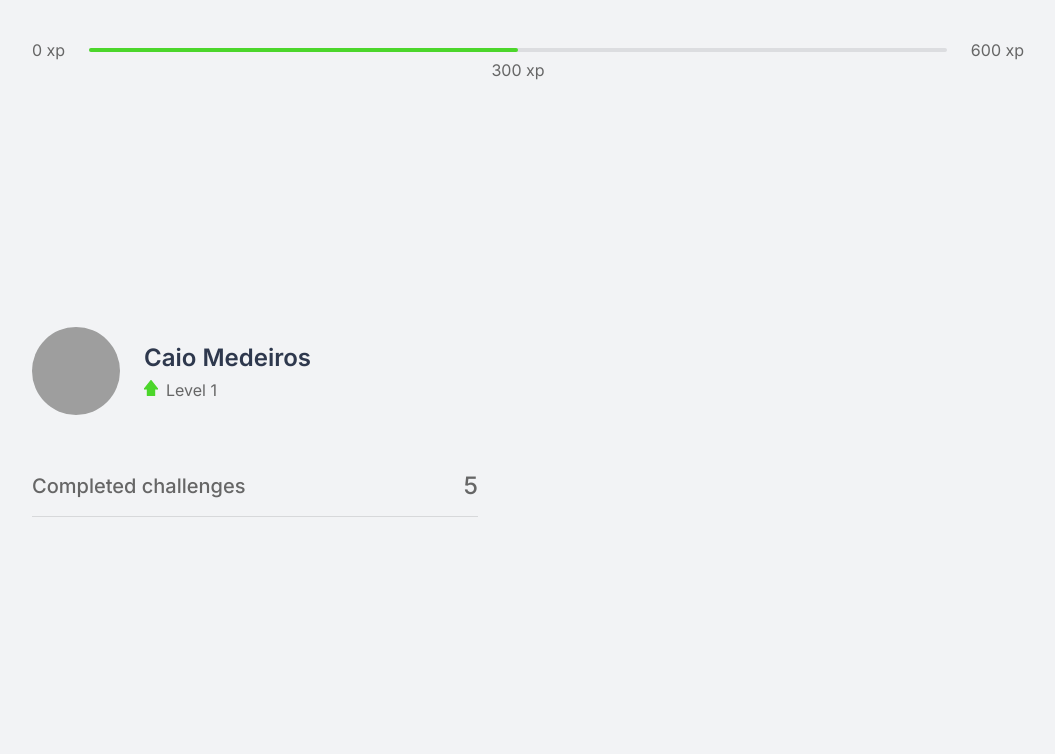
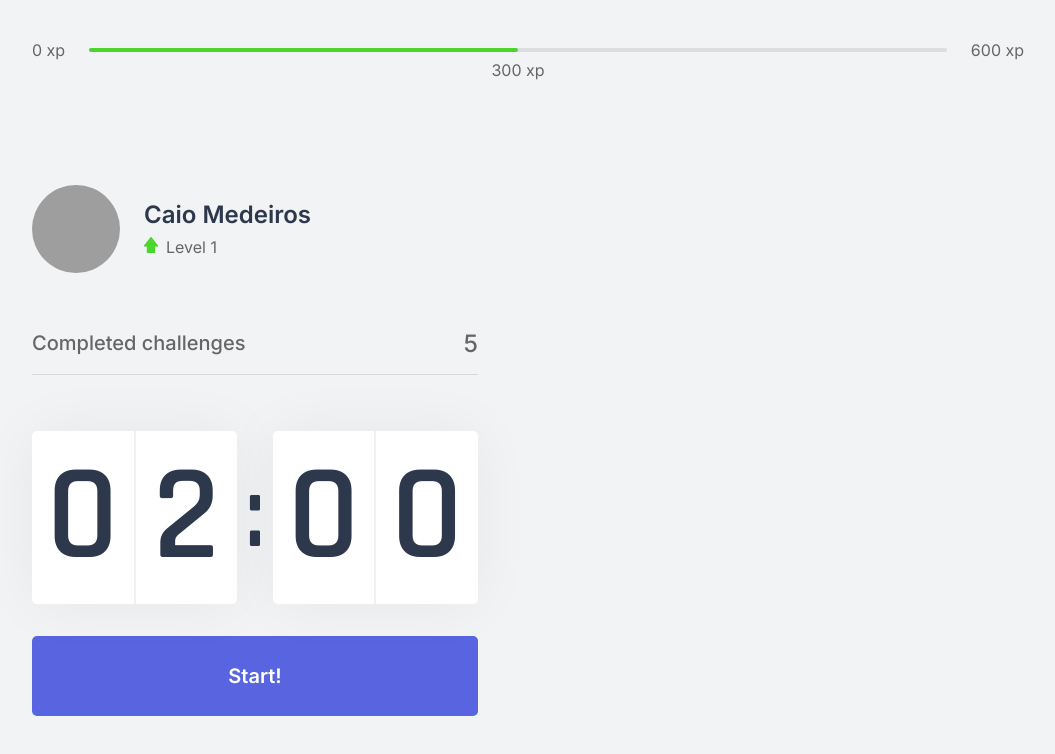
Before and after one commit to CaioQuirinoMedeiros/Pomodoro-MoveIt, a Next.js app: page / in a window 1280 px wide. Shown: the top 754 px of the page, without its empty margins (112-1167 px from the left). Built offline with nearby package versions, Linux system fonts and the light colour scheme; grey boxes are pictures that could not be loaded.

Commit message:
Countdown component

```diff
--- /dev/null
+++ b/src/components/Countdown.tsx
@@ -0,0 +1,55 @@
+import React, { useCallback, useEffect, useMemo, useState } from 'react'
+
+import styles from '../styles/components/Countdown.module.css'
+
+export function Countdown() {
+  const [time, setTime] = useState(120)
+  const [active, setActive] = useState(false)
+
+  const minutesArray = useMemo(() => {
+    return Math.floor(time / 60)
+      .toString()
+      .padStart(2, '0')
+      .split('')
+  }, [time])
+
+  const secondsArray = useMemo(() => {
+    return (time % 60).toString().padStart(2, '0').split('')
+  }, [time])
+
+  useEffect(() => {
+    if (active && time > 0) {
+      setTimeout(() => {
+        setTime((prevTime) => prevTime - 1)
+      }, 1000)
+    }
+  }, [active, time])
+
+  const startCountdown = useCallback(() => {
+    setActive(true)
+  }, [])
+
+  return (
+    <>
+      <div className={styles.countdownContainer}>
+        <div>
+          <span>{minutesArray[0]}</span>
+          <span>{minutesArray[1]}</span>
+        </div>
+        <span>:</span>
+        <div>
+          <span>{secondsArray[0]}</span>
+          <span>{secondsArray[1]}</span>
+        </div>
+      </div>
+
+      <button
+        type='button'
+        className={styles.countdownButton}
+        onClick={startCountdown}
+      >
+        Start!
+      </button>
+    </>
+  )
+}
--- a/src/pages/_document.tsx
+++ b/src/pages/_document.tsx
@@ -5,7 +5,7 @@
     return (
       <Html>
         <Head>
-          {' '}
+          <link rel='shortcut icon' href='favicon.png' type="image/png" />
           <link rel='preconnect' href='https://fonts.gstatic.com' />
           <link
             href='https://fonts.googleapis.com/css2?family=Inter:wght@400;500;600&family=Rajdhani:wght@600&display=swap'
--- a/src/pages/index.tsx
+++ b/src/pages/index.tsx
@@ -1,5 +1,7 @@
 import Head from 'next/head'
+
 import { CompletedChallenges } from '../components/CompletedChallenges'
+import { Countdown } from '../components/Countdown'
 import { ExperienceBar } from '../components/ExperienceBar'
 import { Profile } from '../components/Profile'
 
@@ -8,11 +10,15 @@
 export default function Home() {
   return (
     <div className={styles.container}>
+      <Head>
+        <title>Home | MoveIt</title>
+      </Head>
       <ExperienceBar />
       <section>
         <div className=''>
           <Profile />
           <CompletedChallenges />
+          <Countdown />
         </div>
         <div></div>
       </section>
--- /dev/null
+++ b/src/styles/components/Countdown.module.css
@@ -0,0 +1,56 @@
+.countdownContainer {
+  display: flex;
+  align-items: center;
+  font-family: Rajdhani;
+  font-weight: 600;
+  color: var(--title);
+}
+
+.countdownContainer > div {
+  flex: 1;
+  display: flex;
+  align-items: center;
+  justify-content: space-evenly;
+  background-color: var(--white);
+  box-shadow: 0 0 60px rgba(0, 0, 0, 0.05);
+  border-radius: 5px;
+  font-size: 8.5rem;
+  text-align: center;
+}
+
+.countdownContainer > div span {
+  flex: 1;
+}
+
+.countdownContainer > div span:first-child {
+  border-right: 1px solid #F0F1F3;
+}
+
+.countdownContainer > div span:last-child {
+  border-left: 1px solid #F0F1F3;
+}
+
+.countdownContainer > span {
+  font-size: 6.25rem;
+  margin: 0 0.5rem;
+}
+
+.countdownButton {
+  width: 100%;
+  height: 5rem;
+  margin-top: 2rem;
+  display: flex;
+  align-items: center;
+  justify-content: center;
+  border: 0;
+  border-radius: 5px;
+  background-color: var(--blue);
+  color: var(--white);
+  font-size: 1.25rem;
+  font-weight: 600;
+  transition: background-color 0.2s;
+}
+
+.countdownButton:hover {
+  background-color: var(--blue-dark);
+}
--- a/src/styles/global.css
+++ b/src/styles/global.css
@@ -36,7 +36,7 @@
 }
 
 body {
-  font-family: 'Inter', Arial, sans-serif;
+  font-family: Inter, Arial, sans-serif;
   background: var(--background);
   color: var(--text);
 }
@@ -44,7 +44,7 @@
 body,
 input,
 textarea,
-button {
+button, {
   font-weight: 400;
   font-size: 1rem;
   font-family: 'Inter';
@@ -53,6 +53,8 @@
 button {
   cursor: pointer;
   font-family: inherit;
+  text-decoration: none;
+  outline: none;
 }
 
 a {
```
